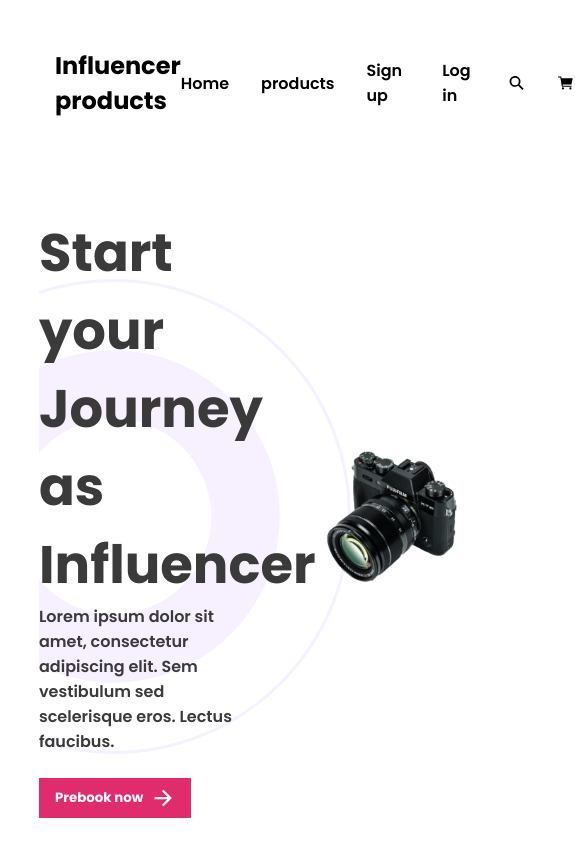
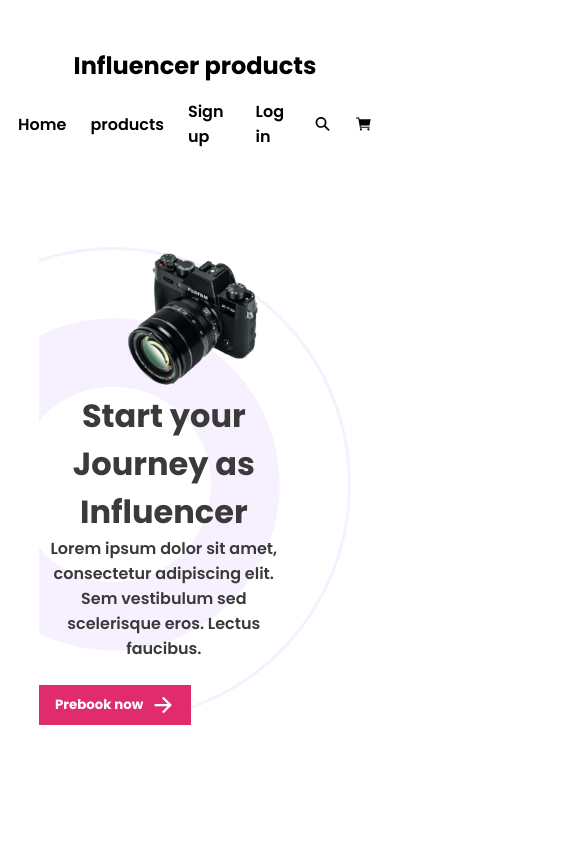
Before and after one commit to justJubair/influencer-gear, a plain HTML site: page index.html in a window 390 px wide. Shown: the whole page, 575 px wide, since content can reach past the window. Drawn offline with nearby package versions, Linux system fonts and the light colour scheme.

Commit message:
responsive banner

```diff
--- a/styles/responsive.css
+++ b/styles/responsive.css
@@ -1,6 +1,31 @@
-* {
+/* * {
     margin: 0;
     padding: 0;
     box-sizing: border-box;
     font-family: 'Poppins', sans-serif;;
+} */
+
+
+/* Responsive layout for mobile devices */
+@media screen and (max-width: 576px) {
+    .nav-container {
+        flex-direction: column;
+    }
+
+    ul {
+        gap: 1.5rem;
+        margin-top: 1rem;
+    }
+
+    .banner-container {
+        flex-direction: column-reverse;
+        /* justify-content: center; */
+        /* align-items: center; */
+        text-align: center;
+    }
+
+    .banner-title {
+        font-size: 2rem;
+        text-align: center;
+    }
 }
```
